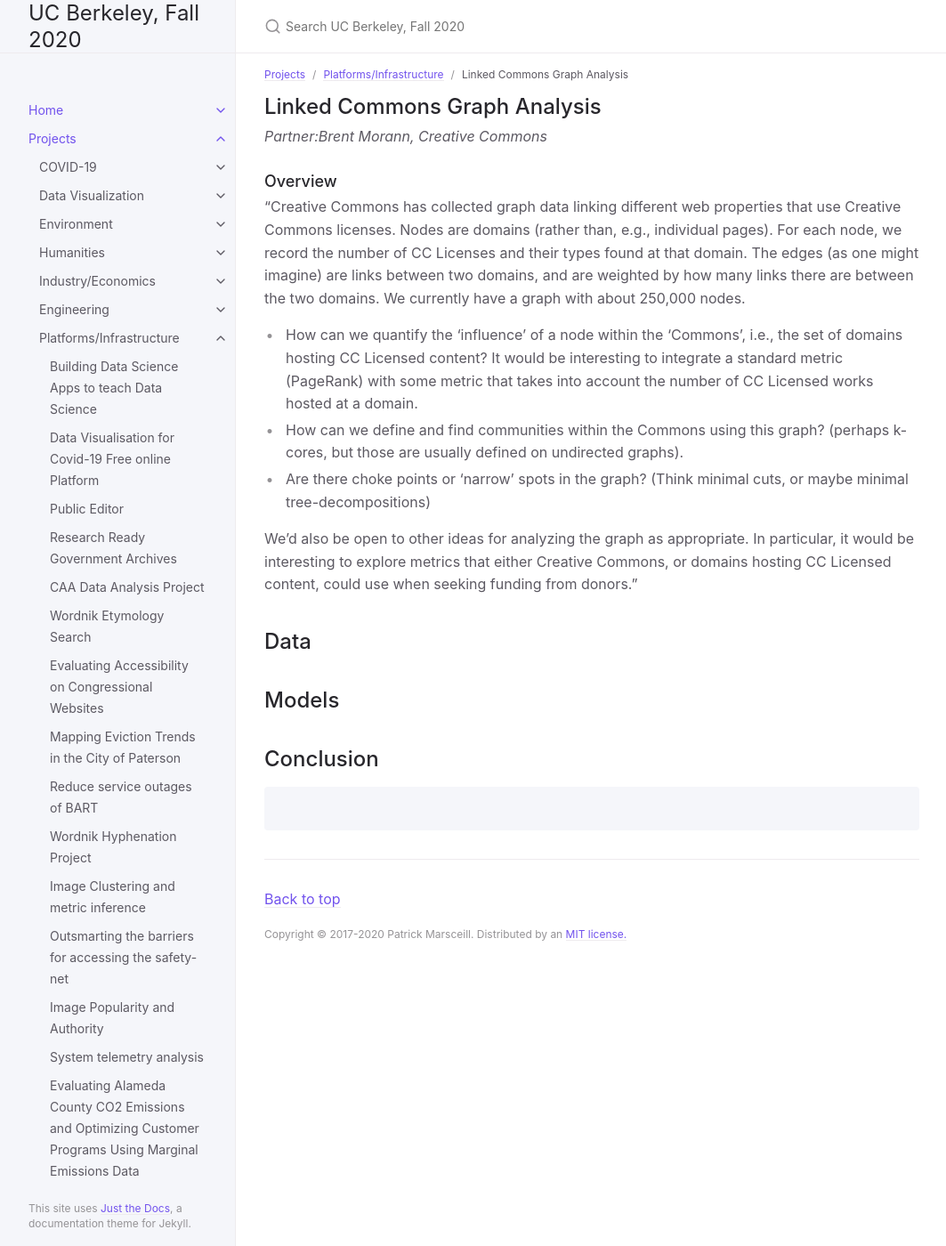
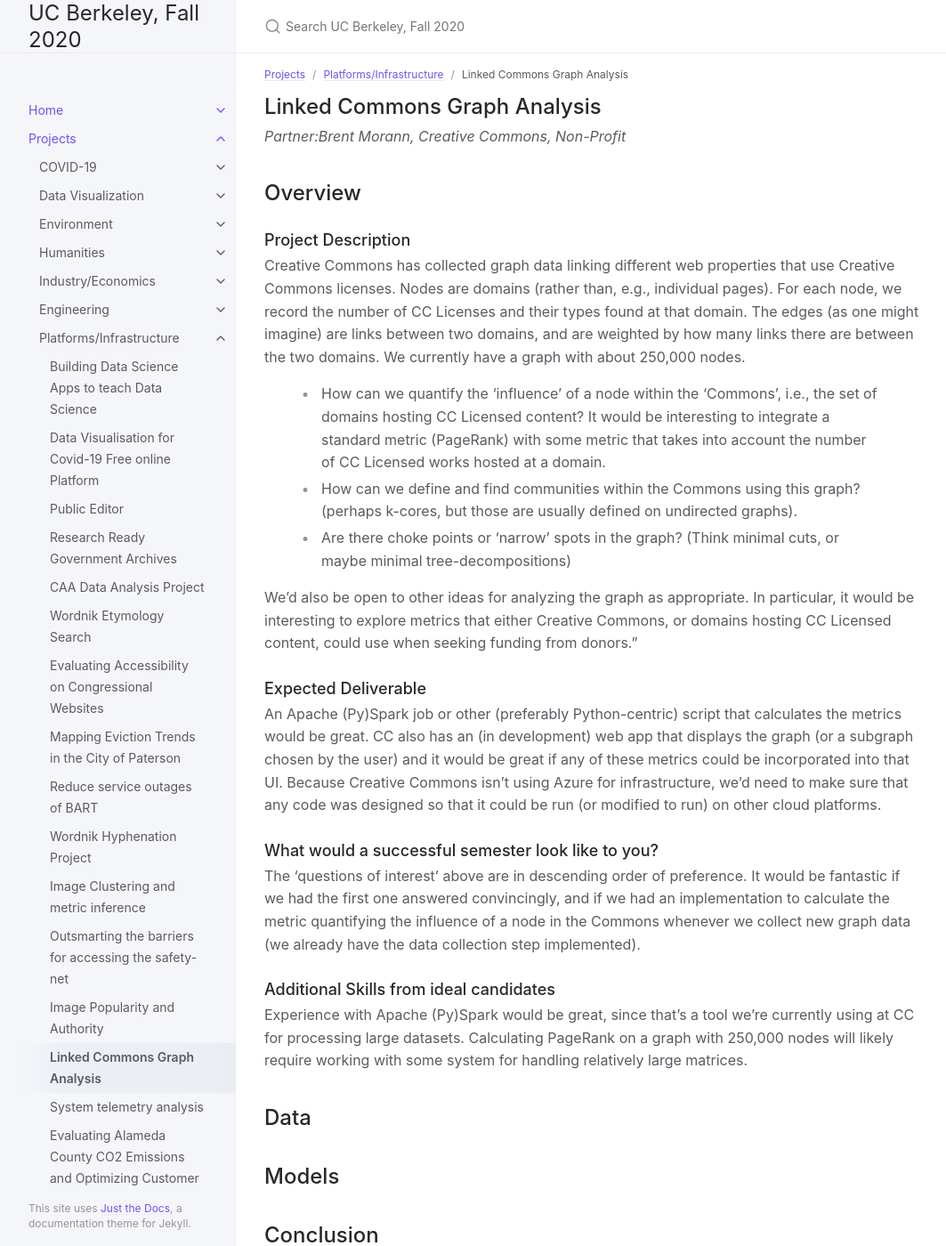
Before and after one commit to DS-Discovery/ds-discovery.github.io, a Jekyll site: the page built from Projects/Platforms:Infrastructure/Linked Commons Graph Analysis.md, in a window 1280 px wide and 1400 px high. Shown: the whole window at 89% size, without its empty margins (107-1170 px from the left). Built offline with Jekyll 4.4.1, drawn with Linux system fonts in a browser that asks for light colours.

Commit message:
Update Linked Commons Graph Analysis.md

```diff
--- a/Projects/Platforms:Infrastructure/Linked Commons Graph Analysis.md
+++ b/Projects/Platforms:Infrastructure/Linked Commons Graph Analysis.md
@@ -3,22 +3,27 @@ layout: page
 title: Linked Commons Graph Analysis
 parent: Platforms/Infrastructure
 grand_parent: Projects
-nav_order: 7
+nav_order: 5
 ---
 
 
 ## Linked Commons Graph Analysis
-*Partner:Brent Morann, Creative Commons*
+*Partner:Brent Morann, Creative Commons, Non-Profit*
 
-### Overview
-
-"Creative Commons has collected graph data linking different web properties that use Creative Commons licenses.  Nodes are domains (rather than, e.g., individual pages).  For each node, we record the number of CC Licenses and their types found at that domain.  The edges (as one might imagine) are  links between two domains, and are weighted by how many links there are between the two domains.  We currently have a graph with about 250,000 nodes.
-
-- How can we quantify the ‘influence’ of a node within the ‘Commons’, i.e., the set of domains hosting CC Licensed content?  It would be interesting to integrate a standard metric (PageRank) with some metric that takes into account the number of CC Licensed works hosted at a domain.
-- How can we define and find communities within the Commons using this graph?  (perhaps k-cores, but those are usually defined on undirected graphs).
-- Are there choke points or ‘narrow’ spots in the graph? (Think minimal cuts, or maybe minimal tree-decompositions)
+## Overview
+### Project Description
+Creative Commons has collected graph data linking different web properties that use Creative Commons licenses.  Nodes are domains (rather than, e.g., individual pages).  For each node, we record the number of CC Licenses and their types found at that domain.  The edges (as one might imagine) are  links between two domains, and are weighted by how many links there are between the two domains.  We currently have a graph with about 250,000 nodes.
+>- How can we quantify the ‘influence’ of a node within the ‘Commons’, i.e., the set of domains hosting CC Licensed content?  It would be interesting to integrate a standard metric (PageRank) with some metric that takes into account the number of CC Licensed works hosted at a domain.
+>- How can we define and find communities within the Commons using this graph?  (perhaps k-cores, but those are usually defined on undirected graphs).
+>- Are there choke points or ‘narrow’ spots in the graph? (Think minimal cuts, or maybe minimal tree-decompositions)
 
 We’d also be open to other ideas for analyzing the graph as appropriate.  In particular, it would be interesting to explore metrics that either Creative Commons, or domains hosting CC Licensed content, could use when seeking funding from donors."
+### Expected Deliverable
+An Apache (Py)Spark job or other (preferably Python-centric) script that calculates the metrics would be great.  CC also has an (in development) web app that displays the graph (or a subgraph chosen by the user) and it would be great if any of these metrics could be incorporated into that UI. Because Creative Commons isn’t using Azure for infrastructure, we’d need to make sure that any code was designed so that it could be run (or modified to run) on other cloud platforms.
+### What would a successful semester look like to you?
+The ‘questions of interest’ above are in descending order of preference. It would be fantastic if we had the first one answered convincingly, and if we had an implementation to calculate the metric quantifying the influence of a node in the Commons whenever we collect new graph data (we already have the data collection step implemented).
+### Additional Skills from ideal candidates
+Experience with Apache (Py)Spark would be great, since that’s a tool we’re currently using at CC for processing large datasets. Calculating PageRank on a graph with 250,000 nodes will likely require working with some system for handling relatively large matrices.
 
 ## Data
 
```
